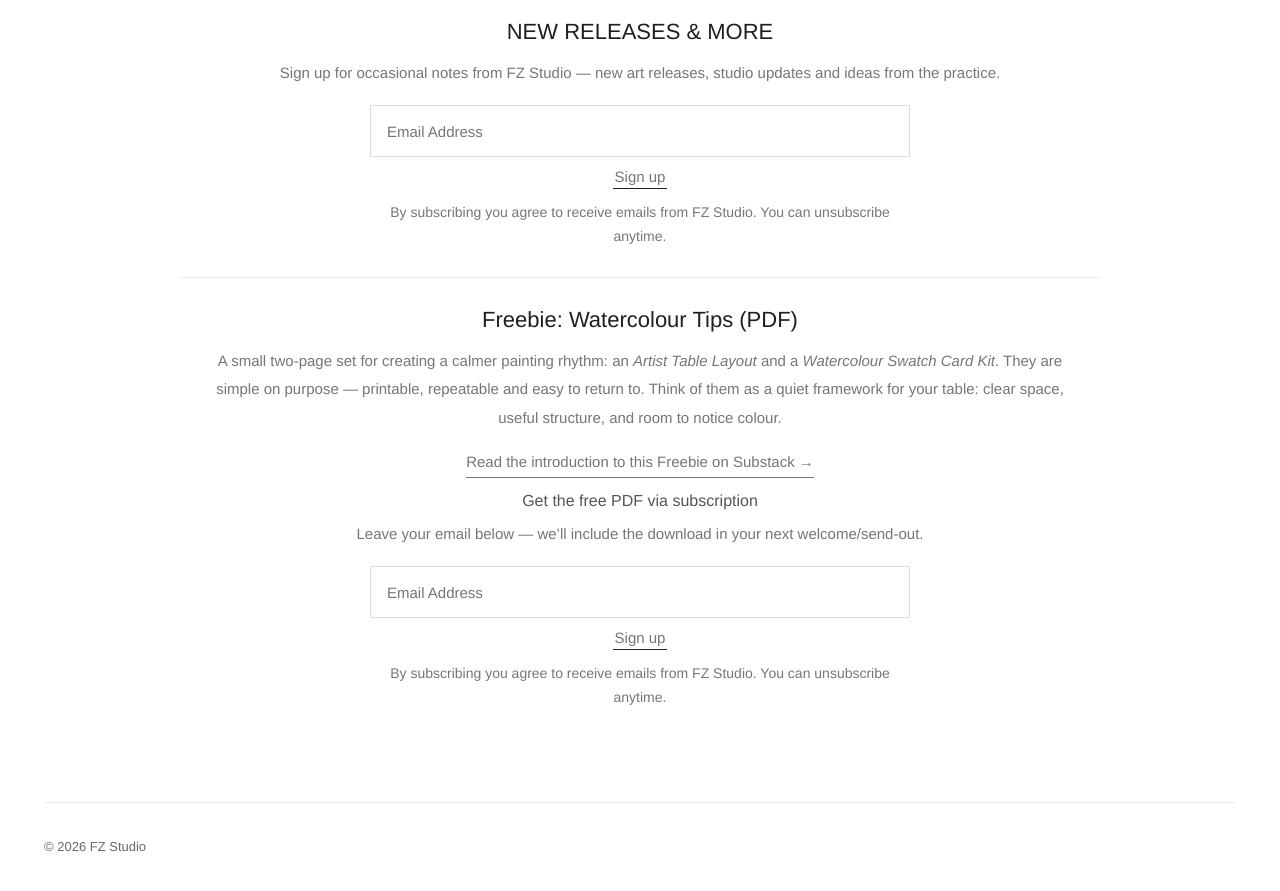
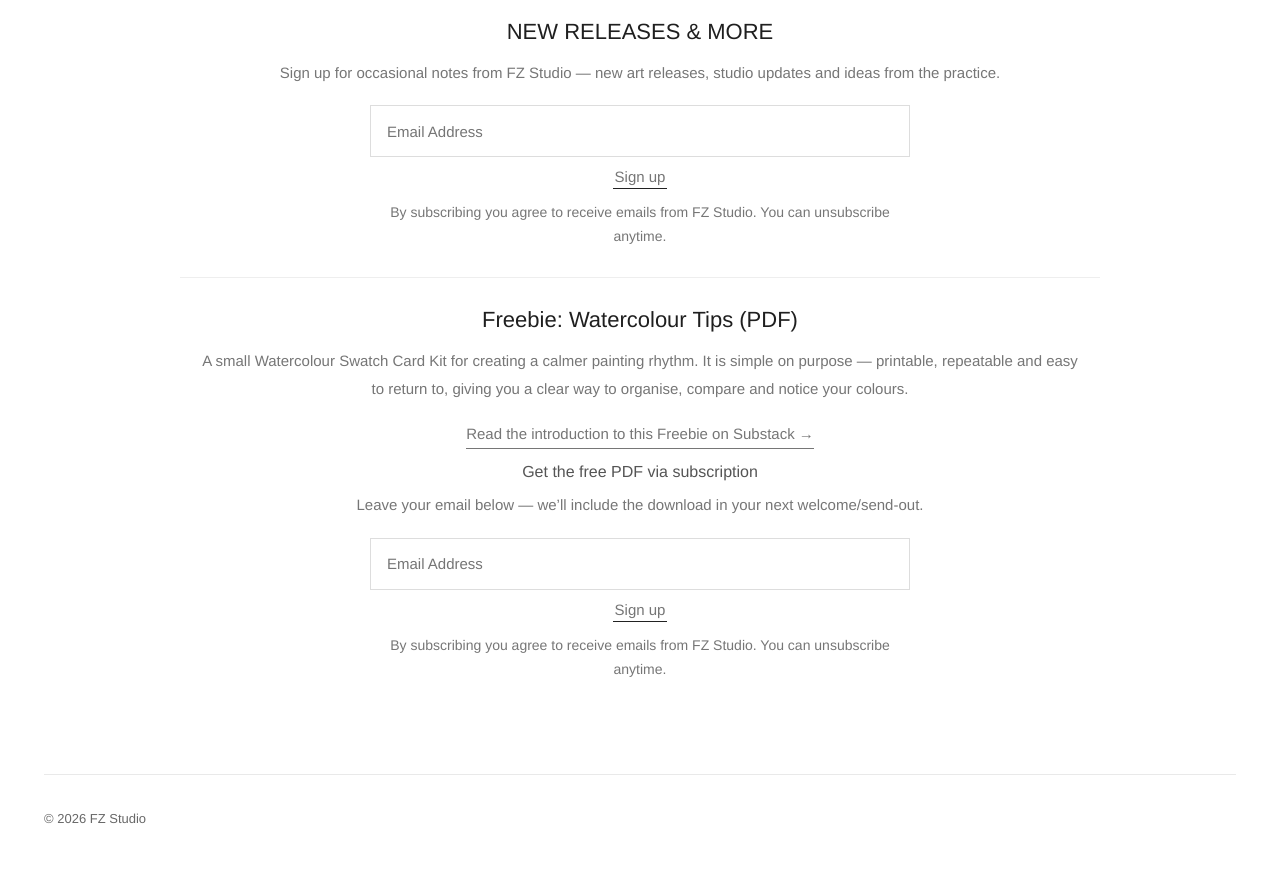
Before and after one commit to Leondecoding/fz-studio-v2, a Jekyll site: the page built from our-story.html, in a window 1280 px wide and 900 px high, scrolled down 779 px. Shown: the top 891 px of the window. Built offline with Jekyll 4.4.1, drawn with Linux system fonts in a browser that asks for light colours.

Commit message:
Update our-story.html

```diff
--- a/our-story.html
+++ b/our-story.html
@@ -249,11 +249,9 @@ permalink: /our-story/
     <h2 id="freebie-title">Freebie: Watercolour Tips (PDF)</h2>
 
     <p class="freebie-copy">
-      A small two-page set for creating a calmer painting rhythm:
-      an <em>Artist Table Layout</em> and a <em>Watercolour Swatch Card Kit</em>.
-      They are simple on purpose — printable, repeatable and easy to return to.
-      Think of them as a quiet framework for your table: clear space, useful structure,
-      and room to notice colour.
+      A small Watercolour Swatch Card Kit for creating a calmer painting rhythm.
+      It is simple on purpose — printable, repeatable and easy to return to,
+      giving you a clear way to organise, compare and notice your colours.
     </p>
 
     <p>
```
Also changed, not shown: other parts of our-story.html (+2 -2 lines).
